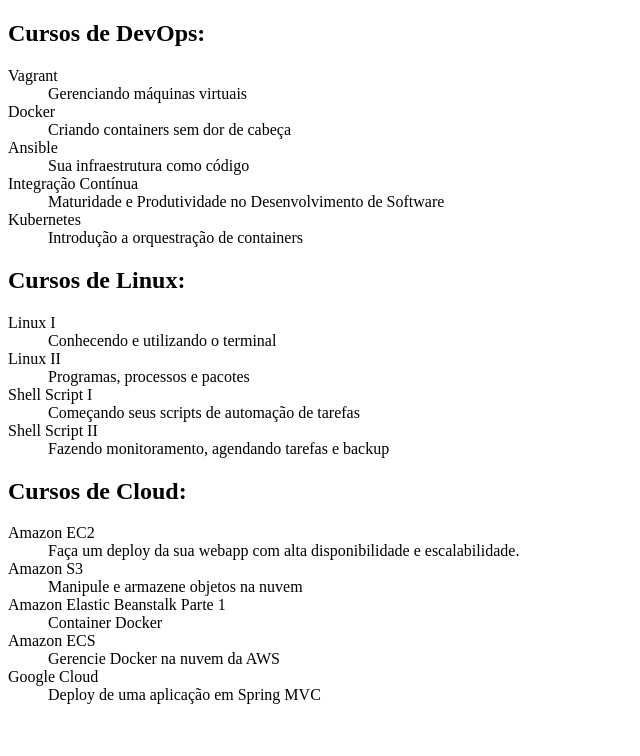
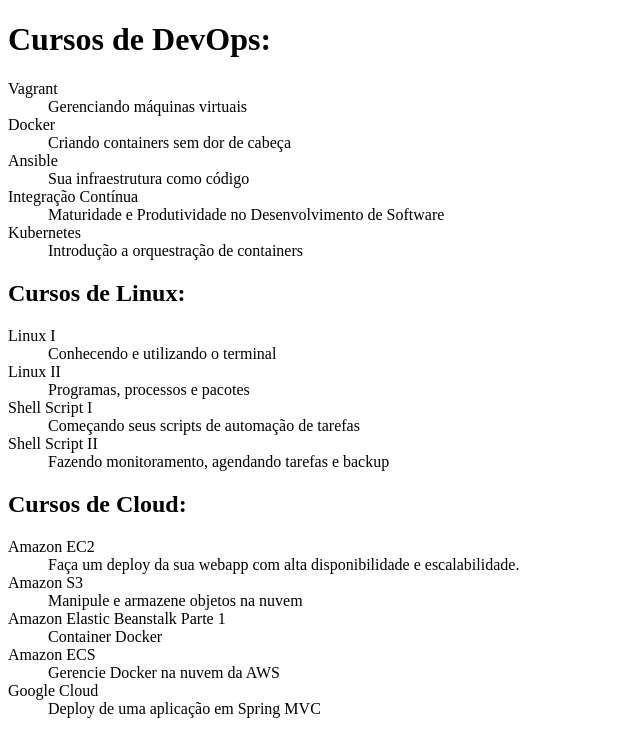
Before and after one commit to rodrigomerce/alura-git, a plain HTML site: page index.html in a window 1280 px wide. Shown: the whole page, without its empty margins (0-640 px from the left). Drawn offline with Linux system fonts and the light colour scheme.

Commit message:
Update index.html

```diff
--- a/index.html
+++ b/index.html
@@ -5,7 +5,7 @@
     <title>Lista de Cursos</title>
 </head>
 <body>
-    <h2>Cursos de DevOps:</h2>
+    <h1>Cursos de DevOps:</h1>
 
     <dl>
         <dt>Vagrant</dt>
```
